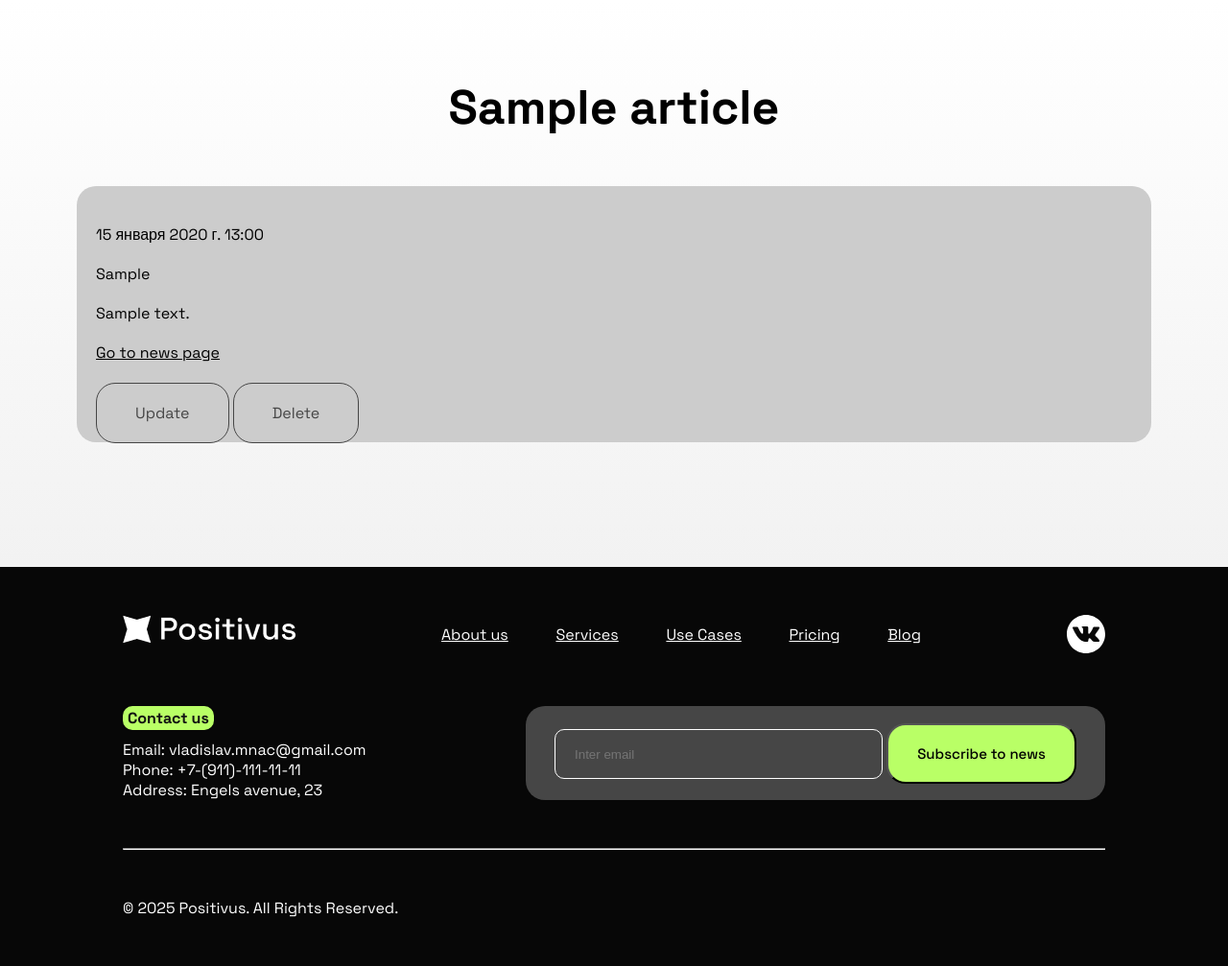
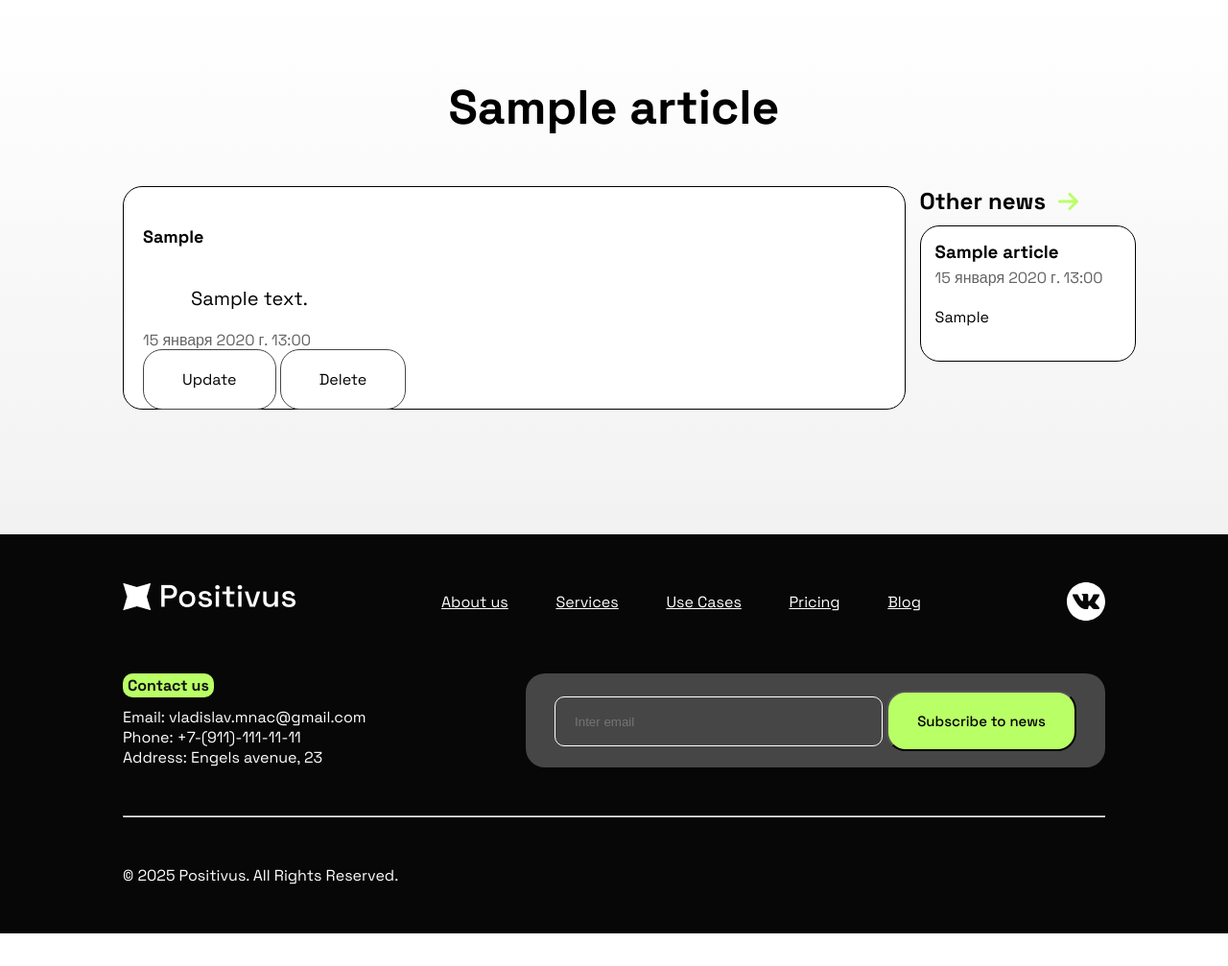
Before and after one commit to Lavislad/Freelance, a Django app: page /news/1 in a window 1280 px wide. Shown: the part 101-1108 px from the top of the page at 96% size. After the commit the page ends 1074 px from the top, so only its background shows below. Run offline with Django 5.2, Linux system fonts and the light colour scheme; tables that the repository leaves empty hold one stand-in row (values such as "Sample post"); some libraries are stand-ins or nearby versions.

Commit message:
News Details Page Designed

```diff
--- a/Freelance/feedback/models.py
+++ b/Freelance/feedback/models.py
@@ -1,12 +1,9 @@
 from django.db import models
-
-# from Freelance.account.models import User
 
 
 class Feedback(models.Model):
     title = models.CharField('Title', max_length=100)
-    # user_name = models.CharField('User Name', max_length=30)
-    # user_name = User.get_username()
+    user_name = models.CharField('User Name', max_length=30)
     full_text = models.TextField('Text')
     date = models.DateTimeField('Publication Date', auto_now_add=True)
 
--- a/Freelance/main/static/main/css/main.css
+++ b/Freelance/main/static/main/css/main.css
@@ -566,7 +566,8 @@ form .btn {
 }
 
 .news .elem .inline,
-.feedback .elem .inline {
+.feedback .elem .inline,
+.news--details .other-news .inline{
     display: flex;
     justify-content: flex-start;
     gap: 1vw;
@@ -574,7 +575,8 @@ form .btn {
 }
 
 .news .elem .inline .date,
-.feedback .elem .inline .date {
+.feedback .elem .inline .date,
+.news--details .date {
     color: #646464;
     font-size: 16px;
 }
@@ -586,37 +588,80 @@ form .btn {
 }
 
 .news .elem a,
-.feedback .elem a {
+.feedback .elem a,
+.news--details .other-news a {
     color: #000;
     cursor: pointer;
     transition: 300ms;
 }
 
 .news .elem a:hover,
-.feedback .elem a:hover {
+.feedback .elem a:hover,
+.news--details .other-news a:hover {
     color: #545454;
 }
 
 .news--details {
-    width: 1080px;
+    width: 100%;
     margin: 50px auto;
-    background: #ccc;
+    display: flex;
+    justify-content: space-between;
+    gap: 15px;
+}
+
+.news--details .details {
+    background: #fff;
     border-radius: 20px;
     padding: 20px;
+    border: 1px solid #000000;
+    width: 100%;
 }
 
-.news--details p {
+.news--details .details .anons {
+    font-weight: 700;
+    font-size: 18px;
+}
+
+.news--details .details .full_text {
+    font-size: 20px;
+    margin: 0 50px;
+    margin-top: 40px;
+}
+
+.news--details .details p,
+.news--details .other-news .elem p {
     margin: 20px 0;
 }
 
-.news--details a {
+.news--details .details a{
     color: #000;
     cursor: pointer;
     text-decoration: underline;
 }
 
-.news--details .btn {
+.news--details .details .btn {
     text-decoration: none;
+}
+
+.news--details .other-news {
+    width: 20vw;
+}
+
+.news--details .other-news .elem {
+    width: 100%;
+    background: #fff;
+    border-radius: 20px;
+    padding: 15px;
+    border: 1px solid #000000;
+    margin-bottom: 15px;
+}
+
+.news--details .other-news .elem .date {
+    margin-top: 5px;
+}
+
+.news--details .other-news a.inline {
+    margin-bottom: 10px;
 }
 
 .feedback {
--- a/Freelance/news/templates/news/details_view.html
+++ b/Freelance/news/templates/news/details_view.html
@@ -4,14 +4,32 @@
 
 {% block content %}
     <div class="wrapper">
-        <h1 class="h1">{{ article.title }}</h1>
-        <div class="news--details">
-            <p>{{ article.date }}</p>
-            <p>{{ article.anons }}</p>
-            <p>{{ article.full_text }}</p>
-            <a href="{% url 'news_index' %}">Go to news page</a><br><br><br>
-            <a href="{% url 'news_update' article.id %}" class="btn">Update</a>
-            <a href="{% url 'news_delete' article.id %}" class="btn">Delete</a>
+                <h2 class="h2">{{ article.title }}</h2>
+        <div class="news--details container">
+            <div class="details">
+                <p class="anons">{{ article.anons }}</p>
+                <p class="full_text">{{ article.full_text }}</p>
+                <p class="date">{{ article.date }}</p>
+                <a href="{% url 'news_update' article.id %}" class="btn">Update</a>
+                <a href="{% url 'news_delete' article.id %}" class="btn">Delete</a>
+            </div>
+            {% if news %}
+            <div class="other-news">
+                <a href="{% url 'news_index' %}" class="inline">
+                    <h2>Other news</h2>
+                    <img src='{% static "main/img/arrow.svg" %}' alt="">
+                </a>
+                {% for el in news %}
+                    <div class="elem">
+                        <a href="{% url 'news_detail' el.id %}" class="a"><h3>{{ el.title }}</h3></a>
+                        <p class="date">{{ el.date }}</p>
+                        <p>{{ el.anons }}</p>
+                    </div>
+                {% endfor %}
+            </div>
+            {% else %}
+            <p>You have no notes</p>
+            {% endif %}
         </div>
     </div>
 {% endblock %}
--- a/Freelance/news/views.py
+++ b/Freelance/news/views.py
@@ -7,6 +7,19 @@ class NewsDetailView(DetailView):
     model = Articles
     template_name = 'news/details_view.html'
     context_object_name = 'article'
+
+    def get_context_data(self, **kwargs):
+        news = Articles.objects.order_by('-date')[:4]
+        context = super().get_context_data(**kwargs)
+        context["news"] = news
+        return context
+
+    # def OtherNewsView(request):
+    #     news = Articles.objects.order_by('-date')
+    #     data = {
+    #         'news': news
+    #     }
+    #     return render(request, 'news/details_view.html', data)
 
 class NewsUpdateView(UpdateView):
     model = Articles
```
Also changed, not shown: Freelance/feedback/forms.py (+4 -4 lines), Freelance/feedback/migrations/0003_remove_feedback_user_name.py (added).
